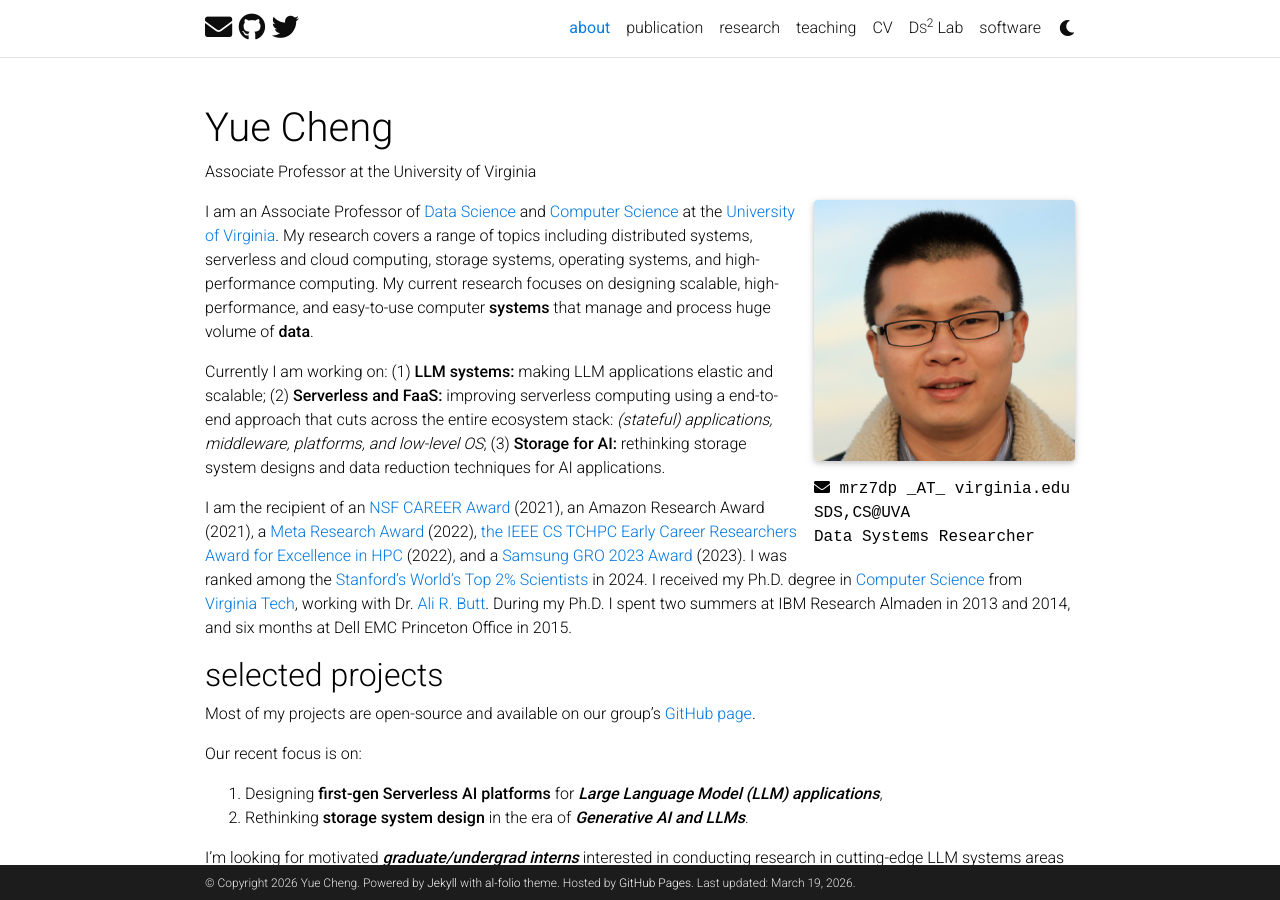
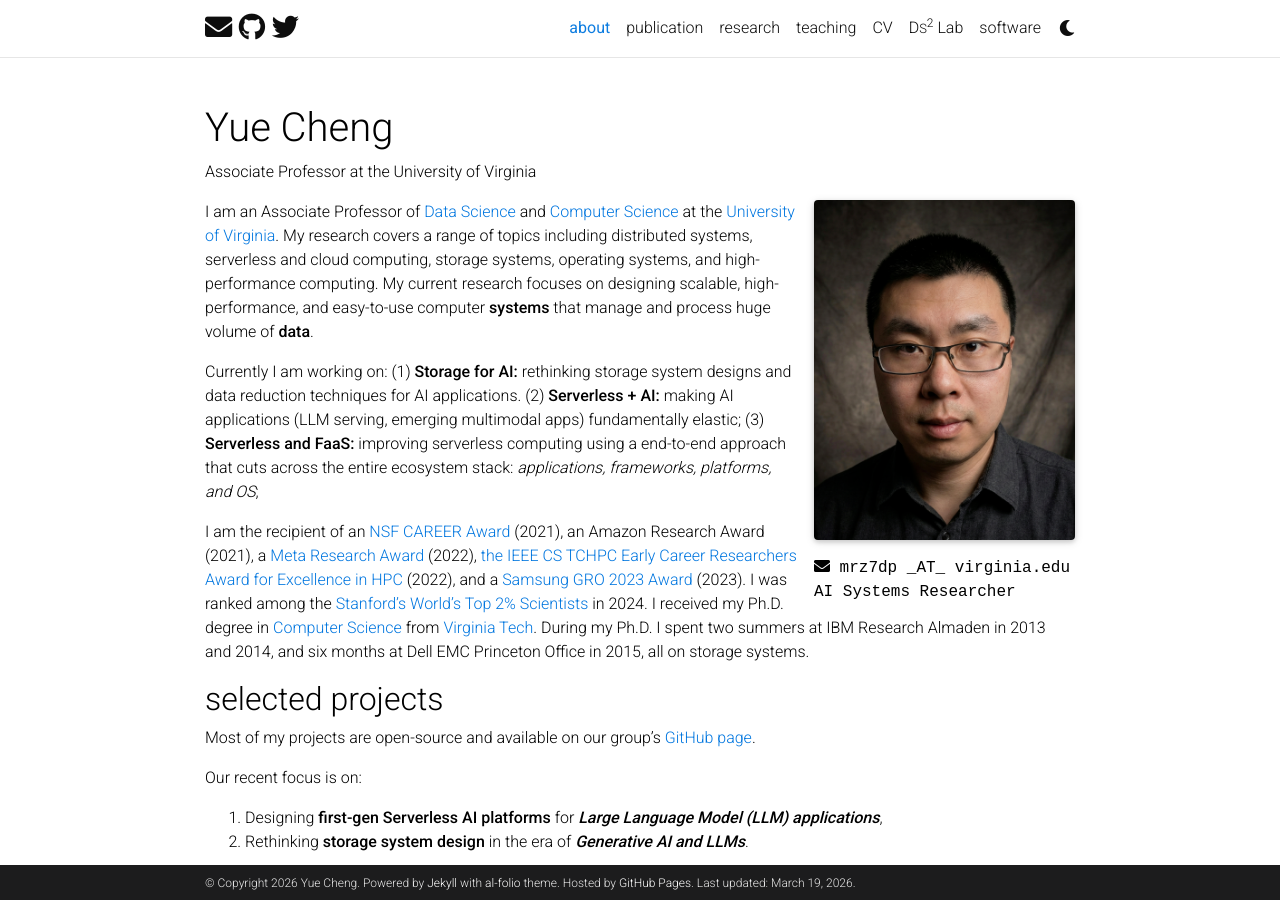
Before and after one commit to tddg/tddg.github.io, a Jekyll site: the page built from _pages/about.md, in a window 1280 px wide and 900 px high. Built offline with Jekyll 4.4.1, drawn with Linux system fonts in a browser that asks for light colours; full-size pictures stand in for the smaller copies a plugin makes; emoji names are drawn with the system emoji font; comment, search, counter and statistics services are not loaded; a style sheet for code colours, icons or effects is not loaded.

Commit message:
updated about

```diff
--- a/_pages/about.md
+++ b/_pages/about.md
@@ -6,13 +6,12 @@ subtitle: Associate Professor at the University of Virginia
 
 profile:
   align: right
-  image: YueCheng.png
+  image: Yue_Cheng_headshot_resized.png
   image_cicular:
   address: >
     <!--p><a href="mailto:mrz7dp@virginia.edu"><i class="fas fa-envelope"></i> mrz7dp _AT_ virginia.edu</a></p-->
     <p><i class="fas fa-envelope"></i> mrz7dp _AT_ virginia.edu</p>
-    <p>SDS,CS@UVA </p>
-    <p>Data Systems Researcher</p>
+    <p>AI Systems Researcher</p>
 
 news: 2
 selected_papers: true # includes a list of papers marked as "selected={true}"
@@ -30,13 +29,12 @@ easy-to-use computer **systems** that manage and process huge volume of
 **data**.
 
 Currently I am working on:
-(1) **LLM systems:** making LLM applications elastic and scalable;
-(2) **Serverless and FaaS:** improving serverless computing using a
+(1) **Storage for AI:** rethinking storage system designs and data
+reduction techniques for AI applications.
+(2) **Serverless + AI:** making AI applications (LLM serving, emerging multimodal apps) fundamentally elastic;
+(3) **Serverless and FaaS:** improving serverless computing using a
 end-to-end approach that cuts across the entire ecosystem
-stack: *(stateful) applications, middleware, platforms, and
-low-level OS*;
-(3) **Storage for AI:** rethinking storage system designs and data
-reduction techniques for AI applications.
+stack: *applications, frameworks, platforms, and OS*;
 
 I am the recipient of an
 [NSF CAREER Award](https://www.nsf.gov/awardsearch/showAward?AWD_ID=2322860&HistoricalAwards=false){:target="\_blank"} (2021),
@@ -47,10 +45,10 @@ in HPC](https://tc.computer.org/tchpc/2022/10/06/2022-ieee-cs-tchpc-award-winner
 and a [Samsung GRO 2023 Award](https://www.sait.samsung.co.kr/saithome/about/collabo_recipients.do){:target="\_blank"} (2023).
 I was ranked among the [Stanford's World's Top 2% Scientists](https://topresearcherslist.com/Home/Profile/977645){:target="\_blank"} in 2024.
 I received my Ph.D. degree in [Computer Science](https://cs.vt.edu/){:target="\_blank"} from
-[Virginia Tech](https://vt.edu/){:target="\_blank"}, working with Dr.
-[Ali R. Butt](https://people.cs.vt.edu/butta/){:target="\_blank"}.
+[Virginia Tech](https://vt.edu/){:target="\_blank"}.
 During my Ph.D. I spent two summers at IBM Research Almaden in 2013
-and 2014, and six months at Dell EMC Princeton Office in 2015.
+and 2014, and six months at Dell EMC Princeton Office in 2015, all on
+storage systems.
 
 
 ## selected projects
```
Also changed, not shown: assets/img/Yue_Cheng_headshot_resized.png (added).
